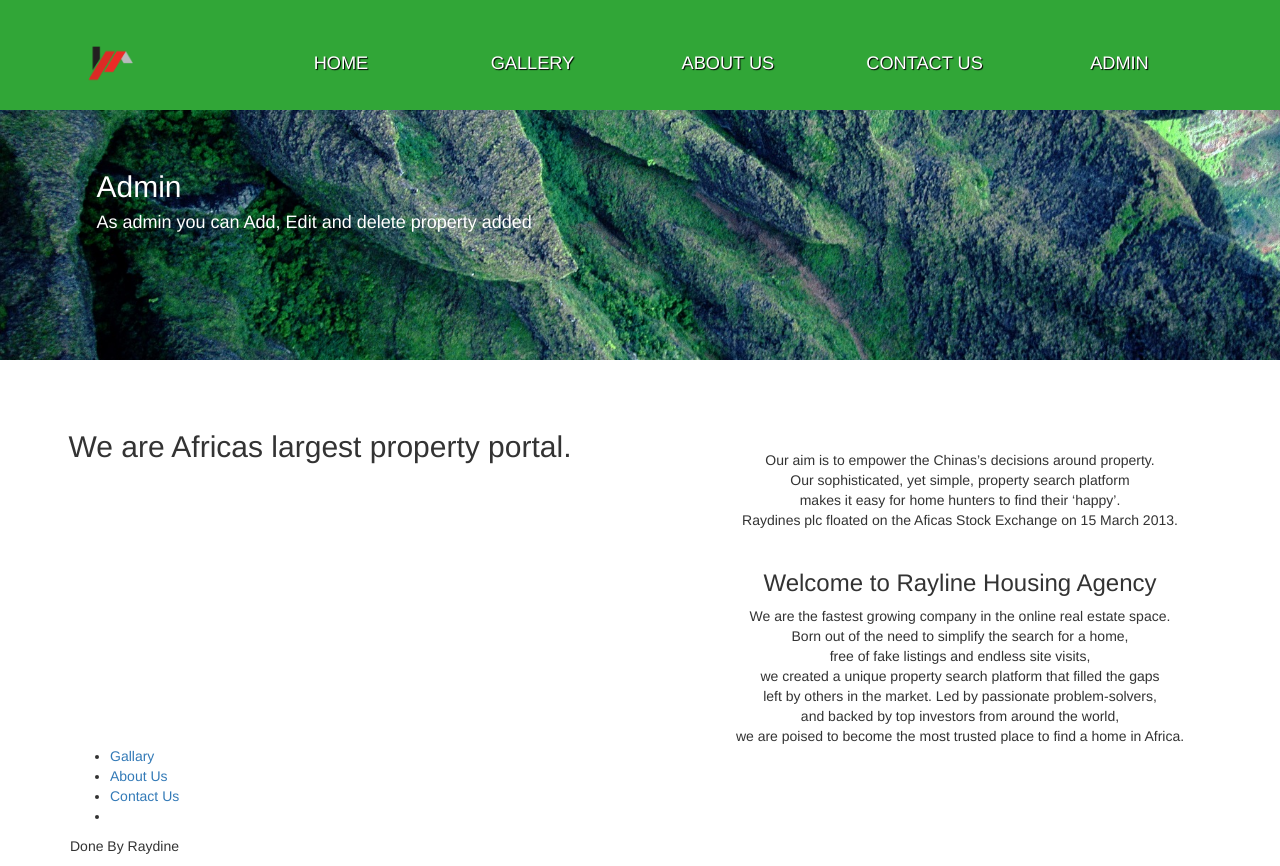
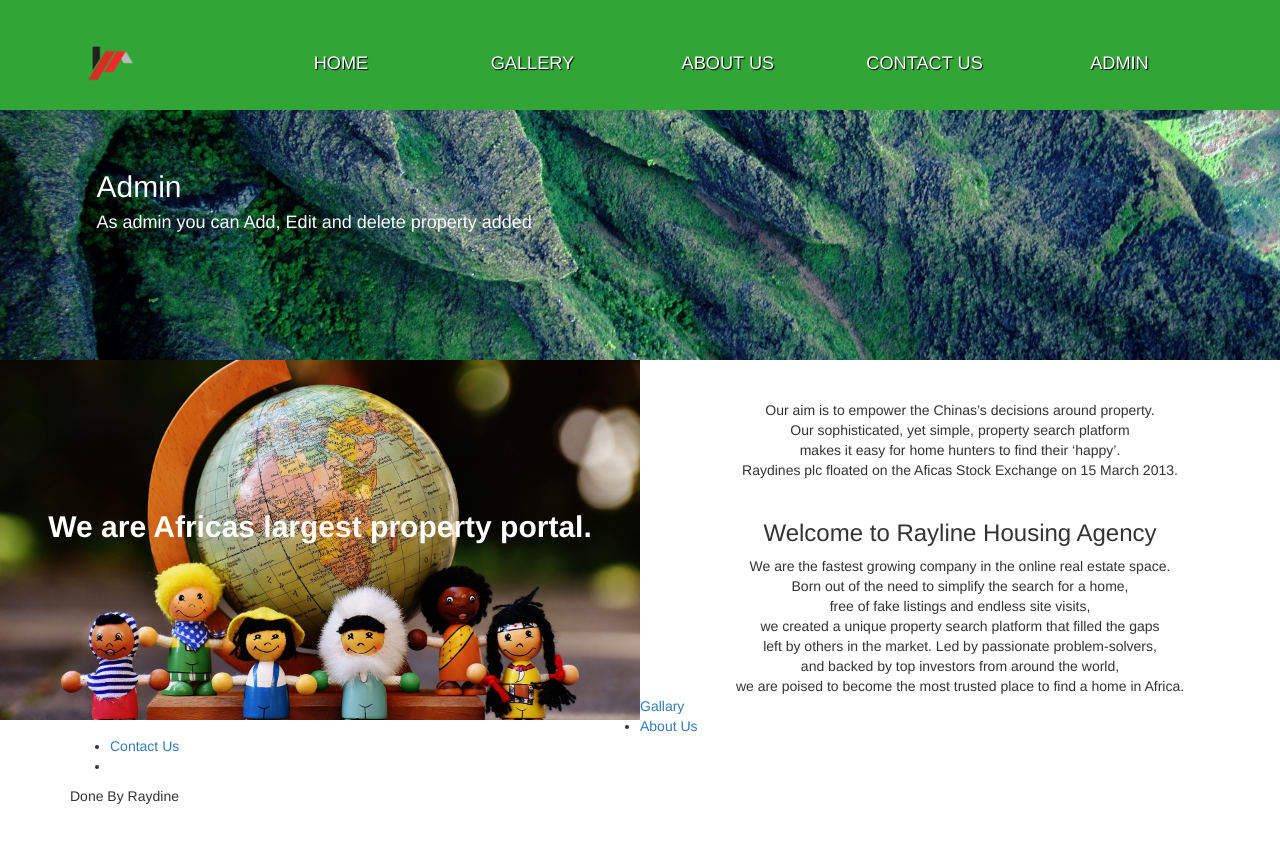
Before and after one commit to Dozzy7/HouseAgency, a PHP site: page /about.php in a window 1280 px wide; the page is wider, and only the part inside the window is pictured. After the commit the page ends 804 px from the top of that part, so only its background shows below. Run offline with PHP 8.4, Linux system fonts and the light colour scheme; some libraries are stand-ins or nearby versions.

Commit message:
added some images

```diff
--- a/house/css/main.css
+++ b/house/css/main.css
@@ -252,7 +252,32 @@ a.list-group-item.active small {
 #btn_upload{
     background-image: url(img/add.png);
 }
+/*===========For About us===========*/
+#about{
+    padding-top: 0px;
+    padding-bottom: 130px;
+}
 
+.imageC{
+    margin: 0 auto;
+    height: 360px;
+    min-width: 400px;
+    background-image: url(../img/img1.jpg);
+    background-size: 100%;
+    background-repeat: no-repeat;
+    background-position: center center;
+    -webkit-background-size:cover;
+    -moz-background-size:cover;
+    -o-background-size:cover;
+    color: #ffffff;
+}
+
+.imageC h2{
+    padding-top: 130px;
+    font-weight: bolder;
+}
+
+/*===========For Footer===========*/
 
 
 /* ==========================================================================
```
